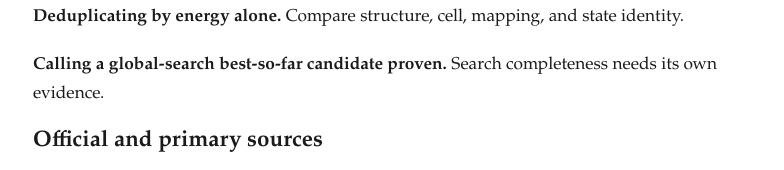
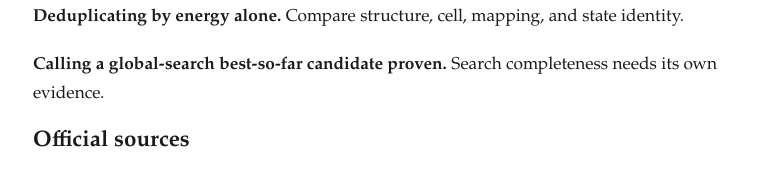
Before and after one commit to Maxwell3919/DFT-Research-Workflow, an Astro site: page /DFT-Research-Workflow/operations/optimize-structure/guides/compare-multiple-starts-and-minima in a window 1280 px wide. Shown: the part 4233-4403 px from the top of the page, without its empty margins (247-1031 px from the left). Built offline with nearby package versions, Linux system fonts and the light colour scheme; Astro itself is replaced by a stand-in of ours.

Commit message:
Use standard practical source heading

```diff
--- a/src/content/practical-guides/compare-multiple-starts-and-minima.md
+++ b/src/content/practical-guides/compare-multiple-starts-and-minima.md
@@ -133,7 +133,7 @@ It does not run DFT, validate any material, prove global optimality, prescribe a
 
 **Calling a global-search best-so-far candidate proven.** Search completeness needs its own evidence.
 
-## Official and primary sources
+## Official sources
 
 - [ASE local and global structure optimization](https://docs.ase-lib.org/ase/optimize.html)
 - [VASP structure optimization and local-minimum boundary](https://vasp.at/wiki/Structure_optimization)
```
